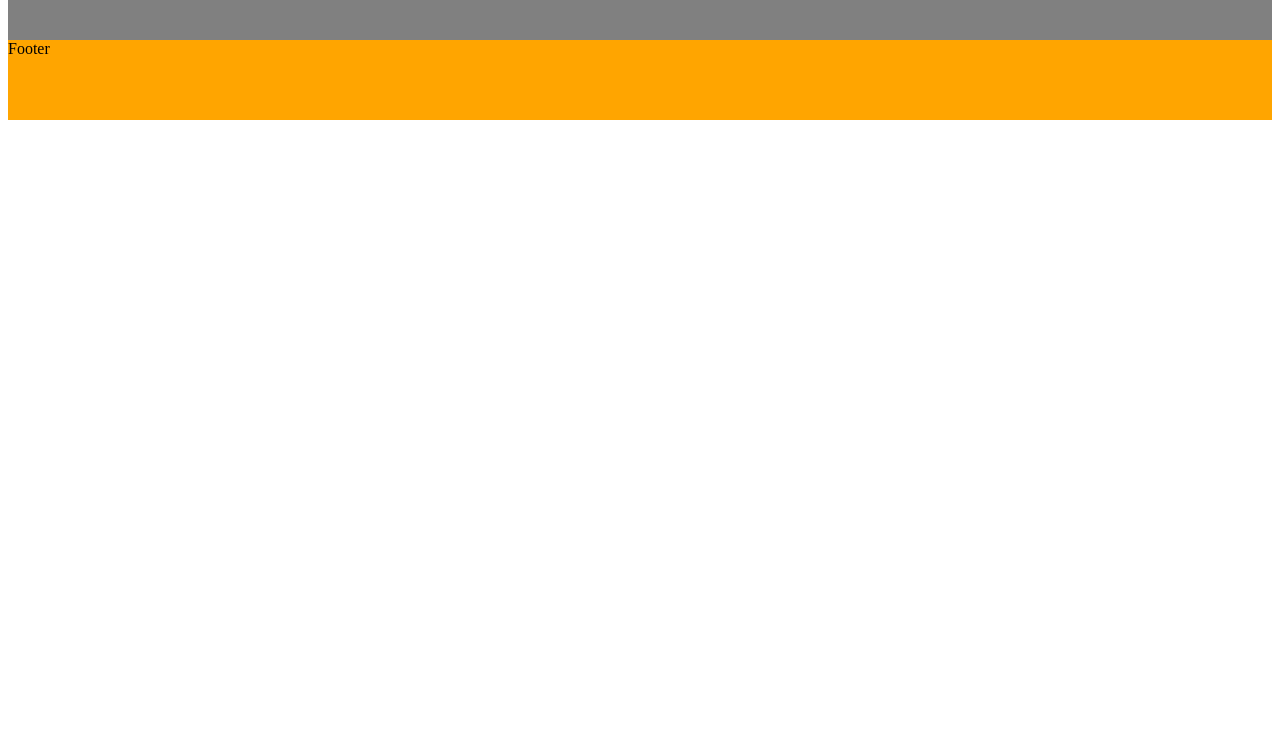
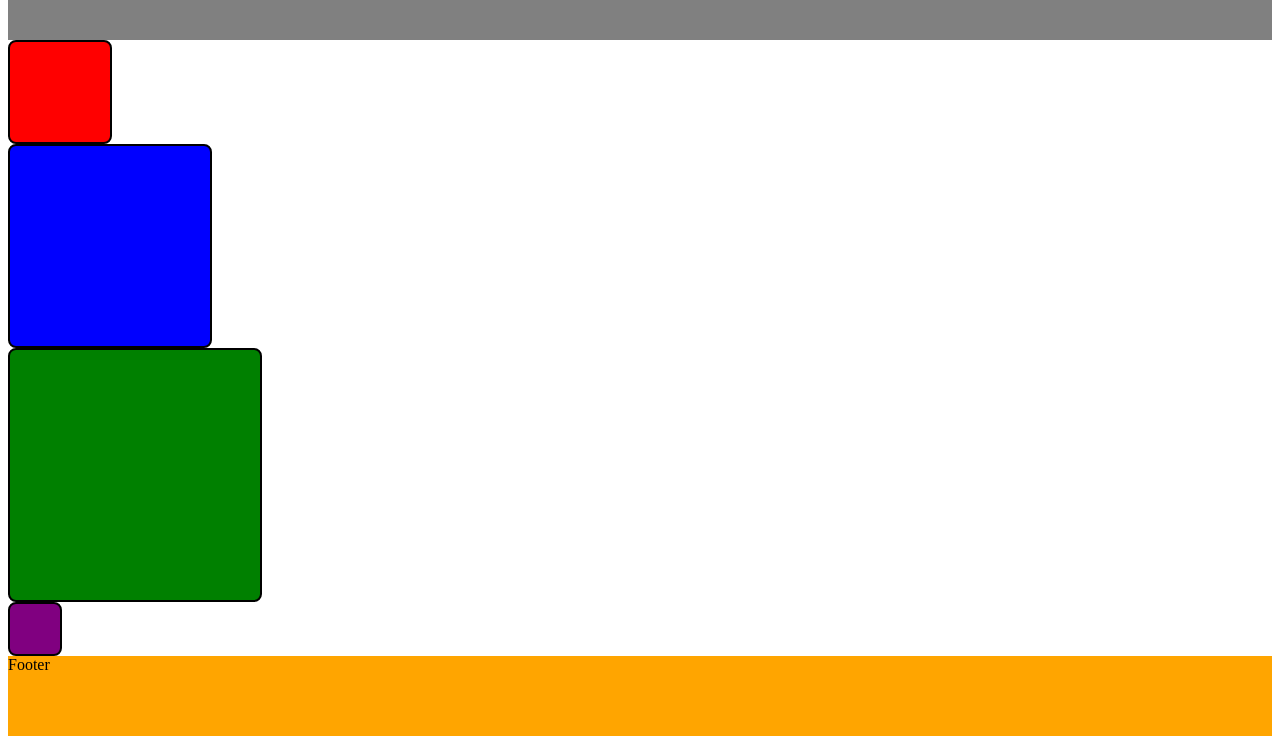
Before and after one commit to rsemla/CSS-Preprocessors, a plain HTML site: page index.html in a window 1280 px wide. Shown: the part 50-800 px from the top of the page. Drawn offline with Linux system fonts and the light colour scheme.

Commit message:
Update index.html

```diff
--- a/index.html
+++ b/index.html
@@ -9,16 +9,15 @@
     <h2>CSS Less Preprocessors</h2>
 </nav>
 <body>
- <div class="boxes">
-    <div id="box">
+
+    <div class="box">
     </div>
-    <div id="box2">
+    <div class="box2">
      </div>
-    <div id="box3">
+    <div class="box3">
     </div>
-    <div id="box4">
+    <div class="box4">
     </div>
- </div>
 
 </body>
 <footer>
```
